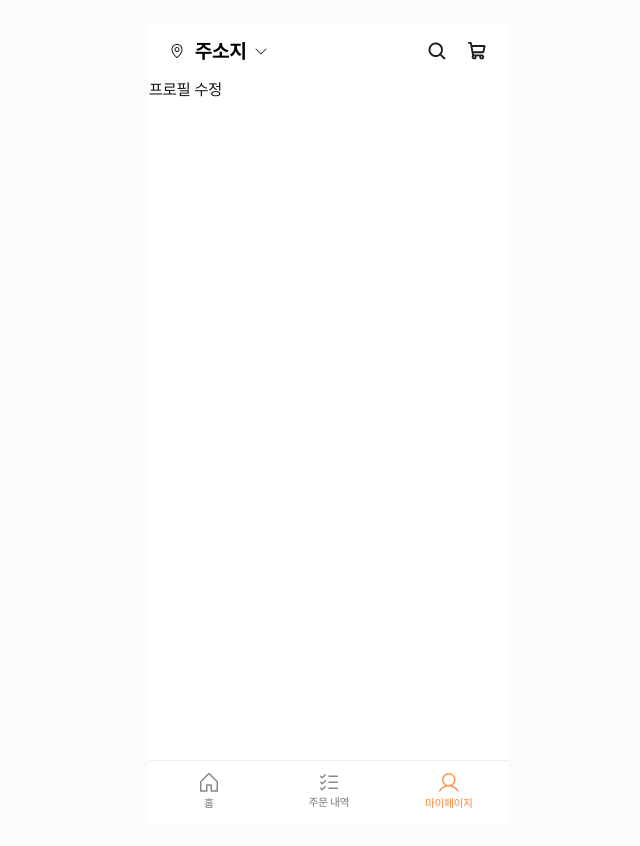
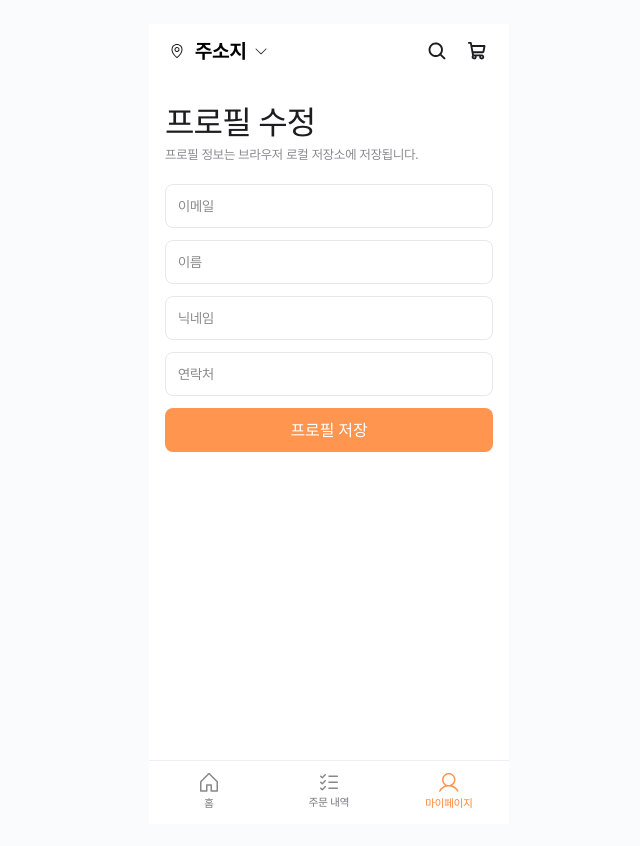
Before and after one commit to TtalKkakk/baedariyo_fe, a React app: page /mypage/profile in a window 1280 px wide. Shown: the whole page, without its empty margins (311-951 px from the left). Built offline with nearby package versions, Linux system fonts and the light colour scheme; no server answers; the HTML template or start-up script is replaced by a standard one; a web font is replaced by a local one.

Commit message:
feat(account): add local profile and security settings pages

```diff
--- a/src/pages/user/ProfilePage.jsx
+++ b/src/pages/user/ProfilePage.jsx
@@ -1,3 +1,81 @@
+import { useState } from 'react';
+
+import { useProfileStore } from '@/shared/store';
+
 export default function ProfilePage() {
-  return <div>프로필 수정</div>;
+  const profile = useProfileStore((state) => state.profile);
+  const saveProfile = useProfileStore((state) => state.saveProfile);
+
+  const [email, setEmail] = useState(profile.email);
+  const [name, setName] = useState(profile.name);
+  const [nickname, setNickname] = useState(profile.nickname);
+  const [phoneNumber, setPhoneNumber] = useState(profile.phoneNumber);
+  const [isSaved, setIsSaved] = useState(false);
+
+  const handleSubmit = (event) => {
+    event.preventDefault();
+
+    saveProfile({
+      email,
+      name,
+      nickname,
+      phoneNumber,
+    });
+    setIsSaved(true);
+  };
+
+  return (
+    <div className="min-h-full bg-white px-4 py-6">
+      <h1 className="text-title2 font-semibold text-[var(--color-semantic-label-normal)]">
+        프로필 수정
+      </h1>
+      <p className="mt-1 text-body3 text-[var(--color-semantic-label-alternative)]">
+        프로필 정보는 브라우저 로컬 저장소에 저장됩니다.
+      </p>
+
+      <form onSubmit={handleSubmit} className="mt-5 space-y-3">
+        <input
+          type="email"
+          value={email}
+          onChange={(event) => setEmail(event.target.value)}
+          placeholder="이메일"
+          className="w-full h-11 px-3 rounded-lg border border-[var(--color-semantic-line-normal-normal)] text-body2 outline-none"
+        />
+        <input
+          type="text"
+          value={name}
+          onChange={(event) => setName(event.target.value)}
+          placeholder="이름"
+          className="w-full h-11 px-3 rounded-lg border border-[var(--color-semantic-line-normal-normal)] text-body2 outline-none"
+        />
+        <input
+          type="text"
+          value={nickname}
+          onChange={(event) => setNickname(event.target.value)}
+          placeholder="닉네임"
+          className="w-full h-11 px-3 rounded-lg border border-[var(--color-semantic-line-normal-normal)] text-body2 outline-none"
+        />
+        <input
+          type="tel"
+          value={phoneNumber}
+          onChange={(event) => setPhoneNumber(event.target.value)}
+          placeholder="연락처"
+          className="w-full h-11 px-3 rounded-lg border border-[var(--color-semantic-line-normal-normal)] text-body2 outline-none"
+          autoComplete="tel"
+        />
+        <button
+          type="submit"
+          className="w-full h-11 rounded-lg bg-[var(--color-atomic-redOrange-80)] text-white text-body1 font-semibold"
+        >
+          프로필 저장
+        </button>
+      </form>
+
+      {isSaved ? (
+        <p className="mt-3 text-body3 text-[var(--color-semantic-label-normal)]">
+          프로필이 저장되었습니다.
+        </p>
+      ) : null}
+    </div>
+  );
 }
--- a/src/pages/user/SecurityPage.jsx
+++ b/src/pages/user/SecurityPage.jsx
@@ -1,3 +1,69 @@
+import { useNavigate } from 'react-router-dom';
+
+import { useProfileStore } from '@/shared/store';
+
+const STORAGE_KEYS = [
+  'accessToken',
+  'refreshToken',
+  'cart-storage',
+  'address-book-storage',
+  'notification-storage',
+  'profile-storage',
+];
+
 export default function SecurityPage() {
-  return <div>보안 설정</div>;
+  const navigate = useNavigate();
+  const resetProfile = useProfileStore((state) => state.resetProfile);
+
+  const hasToken = Boolean(localStorage.getItem('accessToken'));
+
+  const clearAuthTokens = () => {
+    localStorage.removeItem('accessToken');
+    localStorage.removeItem('refreshToken');
+    navigate('/login');
+  };
+
+  const clearLocalAppData = () => {
+    STORAGE_KEYS.forEach((key) => localStorage.removeItem(key));
+    resetProfile();
+    window.location.reload();
+  };
+
+  return (
+    <div className="min-h-full bg-white px-4 py-6">
+      <h1 className="text-title2 font-semibold text-[var(--color-semantic-label-normal)]">
+        보안 설정
+      </h1>
+      <p className="mt-1 text-body3 text-[var(--color-semantic-label-alternative)]">
+        토큰 상태 확인 및 로컬 저장 데이터 정리를 수행할 수 있습니다.
+      </p>
+
+      <section className="mt-4 rounded-xl border border-[var(--color-semantic-line-normal-normal)] bg-white p-4">
+        <p className="text-body2 font-medium text-[var(--color-semantic-label-normal)]">
+          인증 상태: {hasToken ? '로그인됨' : '로그아웃됨'}
+        </p>
+        <p className="mt-1 text-caption1 text-[var(--color-semantic-label-alternative)]">
+          accessToken {hasToken ? '존재' : '없음'}
+        </p>
+
+        <div className="mt-3 space-y-2">
+          <button
+            type="button"
+            onClick={clearAuthTokens}
+            className="w-full h-10 rounded-lg border border-[var(--color-semantic-line-normal-normal)] text-body2 font-medium text-[var(--color-semantic-label-normal)]"
+          >
+            로그아웃(토큰 삭제)
+          </button>
+
+          <button
+            type="button"
+            onClick={clearLocalAppData}
+            className="w-full h-10 rounded-lg bg-[var(--color-semantic-status-cautionary)] text-white text-body2 font-semibold"
+          >
+            로컬 데이터 전체 초기화
+          </button>
+        </div>
+      </section>
+    </div>
+  );
 }
--- a/src/shared/store/index.js
+++ b/src/shared/store/index.js
@@ -2,3 +2,4 @@ export { useExampleStore } from './useExampleStore';
 export { useCartStore } from './useCartStore';
 export { useAddressBookStore } from './useAddressBookStore';
 export { useNotificationStore } from './useNotificationStore';
+export { useProfileStore } from './useProfileStore';
--- /dev/null
+++ b/src/shared/store/useProfileStore.js
@@ -0,0 +1,35 @@
+import { create } from 'zustand';
+import { devtools, persist } from 'zustand/middleware';
+
+const defaultProfile = {
+  email: '',
+  name: '',
+  nickname: '',
+  phoneNumber: '',
+};
+
+export const useProfileStore = create(
+  devtools(
+    persist(
+      (set) => ({
+        profile: defaultProfile,
+
+        saveProfile: (payload) =>
+          set((state) => ({
+            profile: {
+              ...state.profile,
+              email: payload?.email?.trim() ?? state.profile.email,
+              name: payload?.name?.trim() ?? state.profile.name,
+              nickname: payload?.nickname?.trim() ?? state.profile.nickname,
+              phoneNumber:
+                payload?.phoneNumber?.trim() ?? state.profile.phoneNumber,
+            },
+          })),
+
+        resetProfile: () => set({ profile: defaultProfile }),
+      }),
+      { name: 'profile-storage' }
+    ),
+    { name: 'ProfileStore' }
+  )
+);
```
